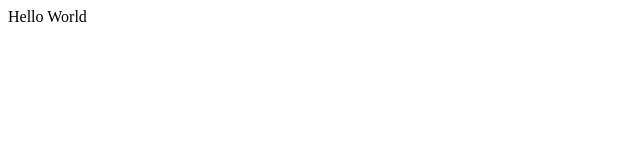
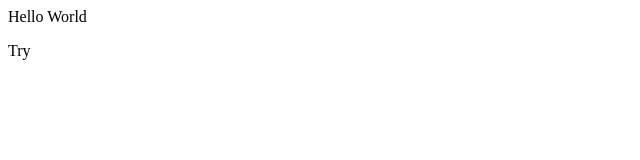
Before and after one commit to aldowista/demo-repo, a plain HTML site: page index.html in a window 1280 px wide. Shown: the full height of the page, 0-640 px from the left. Drawn offline with Linux system fonts and the light colour scheme.

Commit message:
added try

```diff
--- a/index.html
+++ b/index.html
@@ -1 +1,2 @@
 <div> Hello World</div>
+<p> Try </p>
```
